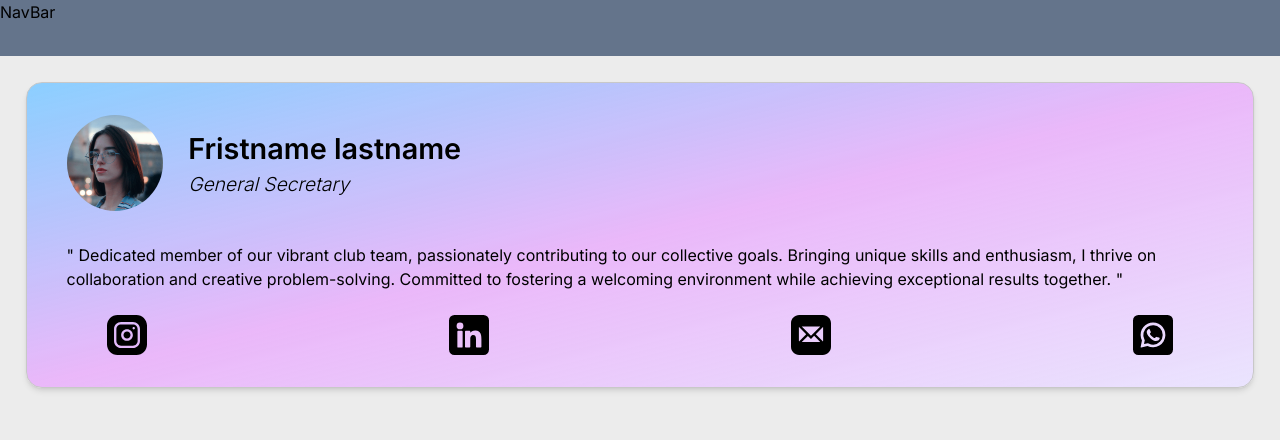
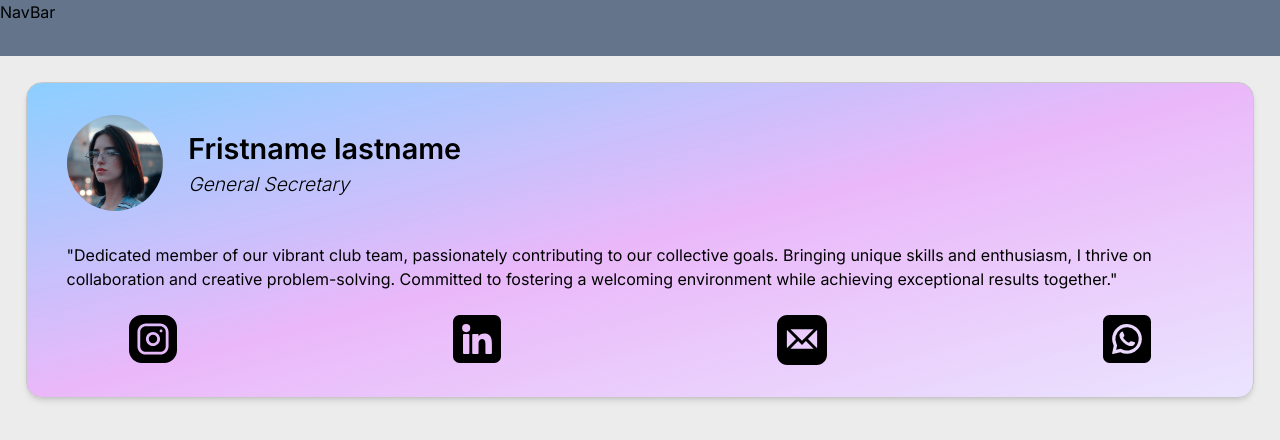
Before and after one commit to adi-uchiha/aids-pvg-contact, a Next.js app: page / in a window 1280 px wide. Shown: the top 440 px of the page. Built offline with nearby package versions, Linux system fonts and the light colour scheme.

Commit message:
change icon spacing

```diff
--- a/components/PersonCard.tsx
+++ b/components/PersonCard.tsx
@@ -28,9 +28,11 @@ const PersonCard = ({ user }: SingleUserProps) => {
         </div>
       </div>
       <p className="pl-10 pr-10 font-normal">
-        &quot; Dedicated member of our vibrant club team, passionately contributing to our collective goals. Bringing unique skills and enthusiasm, I thrive on collaboration and creative problem-solving. Committed to fostering a welcoming environment while achieving exceptional results together. &quot;
+        &quot;
+        {user.about}
+        &quot;
       </p>
-      <div className="flex flex-row space-x-10 w-full align-middle justify-between pl-20 pr-20 pt-6 mb-8">
+      <div className="flex flex-row w-full align-middle justify-between pl-[8vw] pr-[8vw] pt-6 mb-8">
         <Instagram />
         <Linkedin />
         <Email />
--- a/components/icons/Email.tsx
+++ b/components/icons/Email.tsx
@@ -1,7 +1,7 @@
 const Email = () => {
   return (
     <svg
-    className="hover:fill-[#f34336] transition-all duration-300 ease-in-out cursor-pointer w-[2.5rem] h-[2.5rem]"
+    className="hover:fill-[#f34336] transition-all duration-300 ease-in-out cursor-pointer w-[50px] h-[50px]"
       xmlns="http://www.w3.org/2000/svg"
       width="512"
       height="512"
--- a/components/icons/Instagram.tsx
+++ b/components/icons/Instagram.tsx
@@ -1,7 +1,7 @@
 const Instagram = () => {
   return (
     <svg
-    className="hover:fill-[#d52162] transition-all duration-300 ease-in-out cursor-pointer w-[2.5rem] h-[2.5rem]"
+    className="hover:fill-[#d52162] transition-all duration-300 ease-in-out cursor-pointer w-12 h-12"
     xmlns="http://www.w3.org/2000/svg"
     width="512"
     height="512"
--- a/components/icons/Linkedin.tsx
+++ b/components/icons/Linkedin.tsx
@@ -2,7 +2,7 @@ const Linkedin = () => {
   return (
     <svg
       className="hover:fill-[#0077b7] transition-all duration-300 ease-in-out
-      cursor-pointer w-[2.5rem] h-[2.5rem]"
+      cursor-pointer w-12 h-12"
       xmlns="http://www.w3.org/2000/svg"
       width="512"
       height="512"
--- a/components/icons/Whatsapp.tsx
+++ b/components/icons/Whatsapp.tsx
@@ -1,7 +1,7 @@
 const Whatsapp = () => {
   return (
     <svg
-    className="hover:fill-[#43ba54] transition-all duration-300 ease-in-out cursor-pointer w-[2.5rem] h-[2.5rem]"
+    className="hover:fill-[#43ba54] transition-all duration-300 ease-in-out cursor-pointer w-12 h-12"
       xmlns="http://www.w3.org/2000/svg"
       width="512"
       height="512"
```
